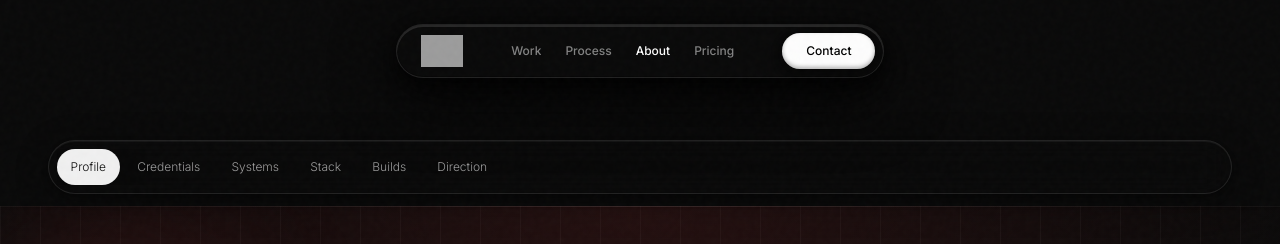
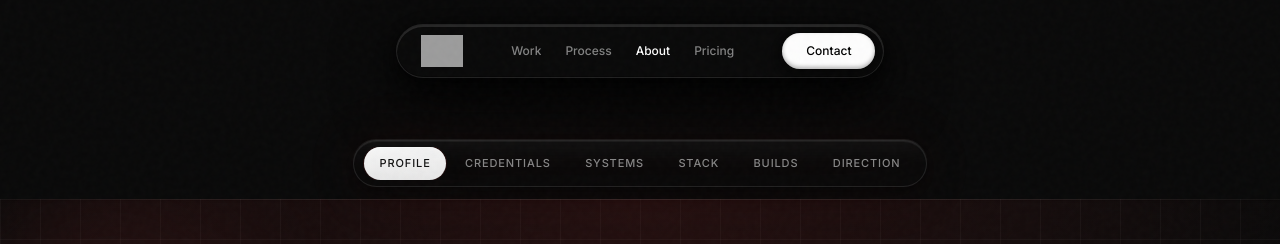
Before and after one commit to TheMarshall7/Brian-Marshall, a React (Vite) app: page /about in a window 1280 px wide. Shown: the top 244 px of the page. Built offline with nearby package versions, Linux system fonts and the light colour scheme; grey boxes are pictures that could not be loaded; some icons are missing.

Commit message:
About: center section nav and refine premium styling
Made-with: Cursor

```diff
--- a/src/index.css
+++ b/src/index.css
@@ -384,24 +384,40 @@
     padding-bottom: 12px;
   }
 
+  .about-section-nav-shell {
+    filter: drop-shadow(0 0 28px rgba(239, 68, 68, 0.06));
+  }
+
   .about-section-pill {
     white-space: nowrap;
-    padding: 0.55rem 0.85rem;
+    padding: 0.5rem 0.95rem;
     border-radius: 9999px;
-    font-size: 12px;
-    color: rgba(255, 255, 255, 0.6);
-    transition: background-color 0.25s ease, color 0.25s ease, box-shadow 0.25s ease;
+    font-size: 11px;
+    font-weight: 500;
+    letter-spacing: 0.08em;
+    text-transform: uppercase;
+    color: rgba(255, 255, 255, 0.52);
+    transition:
+      background-color 0.28s cubic-bezier(0.2, 0.8, 0.2, 1),
+      color 0.28s cubic-bezier(0.2, 0.8, 0.2, 1),
+      box-shadow 0.28s cubic-bezier(0.2, 0.8, 0.2, 1),
+      transform 0.2s ease;
   }
 
   .about-section-pill:hover {
-    color: rgba(255, 255, 255, 0.92);
-    background: rgba(255, 255, 255, 0.06);
+    color: rgba(255, 255, 255, 0.95);
+    background: rgba(255, 255, 255, 0.07);
+    transform: translateY(-0.5px);
   }
 
   .about-section-pill--active {
-    color: rgba(0, 0, 0, 0.94);
-    background: rgba(255, 255, 255, 0.95);
-    box-shadow: 0 10px 30px rgba(0, 0, 0, 0.35);
+    color: rgba(10, 10, 10, 0.96);
+    background: linear-gradient(180deg, #fafafa 0%, #e8e8e8 100%);
+    box-shadow:
+      0 1px 0 rgba(255, 255, 255, 0.65) inset,
+      0 12px 32px rgba(0, 0, 0, 0.45),
+      0 0 0 1px rgba(239, 68, 68, 0.12);
+    transform: translateY(0);
   }
 
   /* About: tabs */
--- a/src/pages/About.tsx
+++ b/src/pages/About.tsx
@@ -338,8 +338,17 @@ export default function About() {
       <main className="pt-28 md:pt-32">
         <div className="about-section-nav">
           <div className="mx-auto max-w-7xl px-6 md:px-12">
-            <div className="glass-panel inline-flex w-full items-center justify-between gap-2 rounded-full border border-white/10 bg-neutral-950/40 p-2 backdrop-blur-md">
-              <div className="flex flex-1 items-center gap-1 overflow-x-auto hide-scrollbar">
+            <div className="flex justify-center">
+              <nav
+                className="about-section-nav-shell relative w-full max-w-full sm:mx-auto sm:w-max"
+                aria-label="About page sections"
+              >
+                <div
+                  aria-hidden
+                  className="pointer-events-none absolute -inset-px rounded-full bg-gradient-to-b from-white/[0.12] via-transparent to-transparent opacity-80"
+                />
+                <div className="glass-panel relative inline-flex w-full items-center justify-center rounded-full border border-white/[0.12] bg-gradient-to-b from-white/[0.06] to-neutral-950/70 p-1.5 shadow-[0_16px_50px_-18px_rgba(0,0,0,0.75)] ring-1 ring-white/[0.05] backdrop-blur-xl sm:w-auto">
+                  <div className="flex min-h-[2.25rem] w-full items-center justify-center gap-0.5 overflow-x-auto hide-scrollbar px-0.5 sm:min-h-0 sm:gap-1 sm:px-1">
                     {ABOUT_SECTIONS.map((s) => (
                       <button
                         key={s.id}
@@ -355,6 +364,8 @@ export default function About() {
                       </button>
                     ))}
                   </div>
+                </div>
+              </nav>
             </div>
           </div>
         </div>
```
Lines whose indentation alone changed are shown as unchanged.
